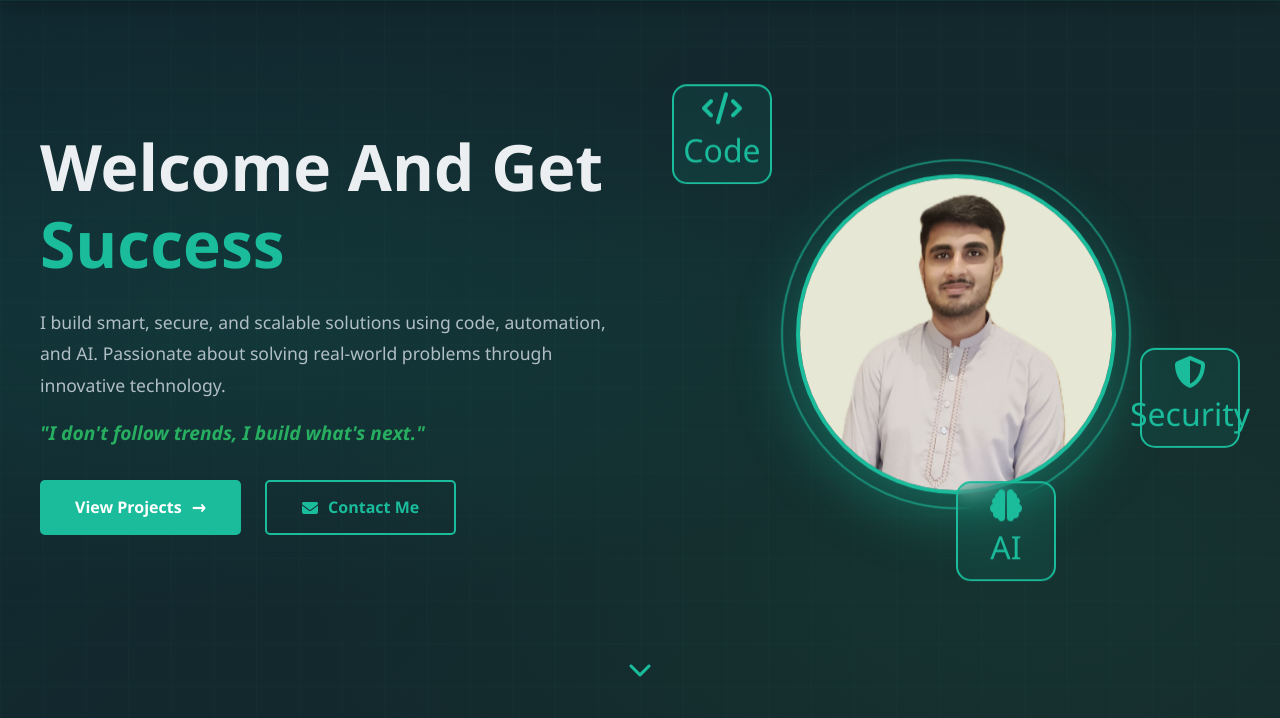
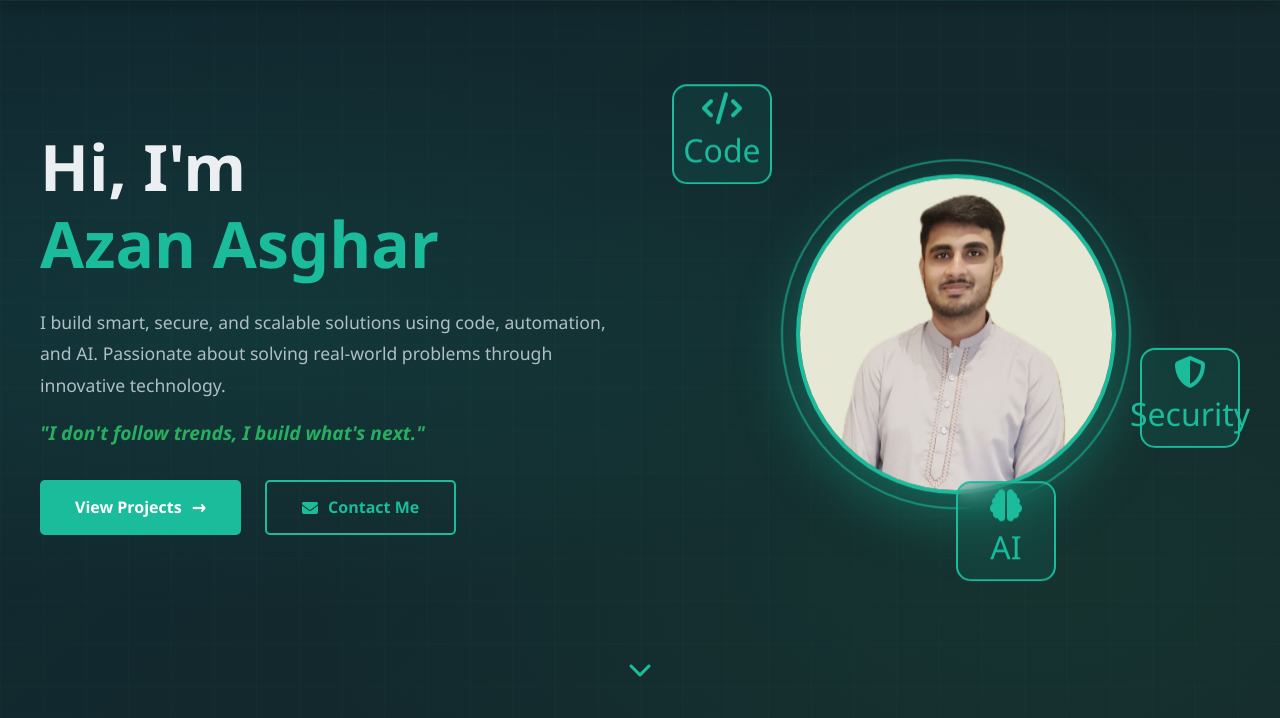
Before and after one commit to azanasghar1813/azanasghar.me, a plain HTML site: page index.html in a window 1280 px wide. Shown: the part 82-800 px from the top of the page. Drawn offline with Linux system fonts and the light colour scheme.

Commit message:
Updated Top Line]

```diff
--- a/index.html
+++ b/index.html
@@ -44,8 +44,9 @@
         <div class="hero-content">
             <div class="hero-text">
                 <h1 class="hero-title">
-                    Welcome And Get <span class="highlight">Success</span>
+                    Hi, I'm<div> <span class="highlight">Azan Asghar</div></span>
                 </h1>
+
                 <p class="hero-description">
                     I build smart, secure, and scalable solutions using code, automation, and AI.
                     Passionate about solving real-world problems through innovative technology.
```
